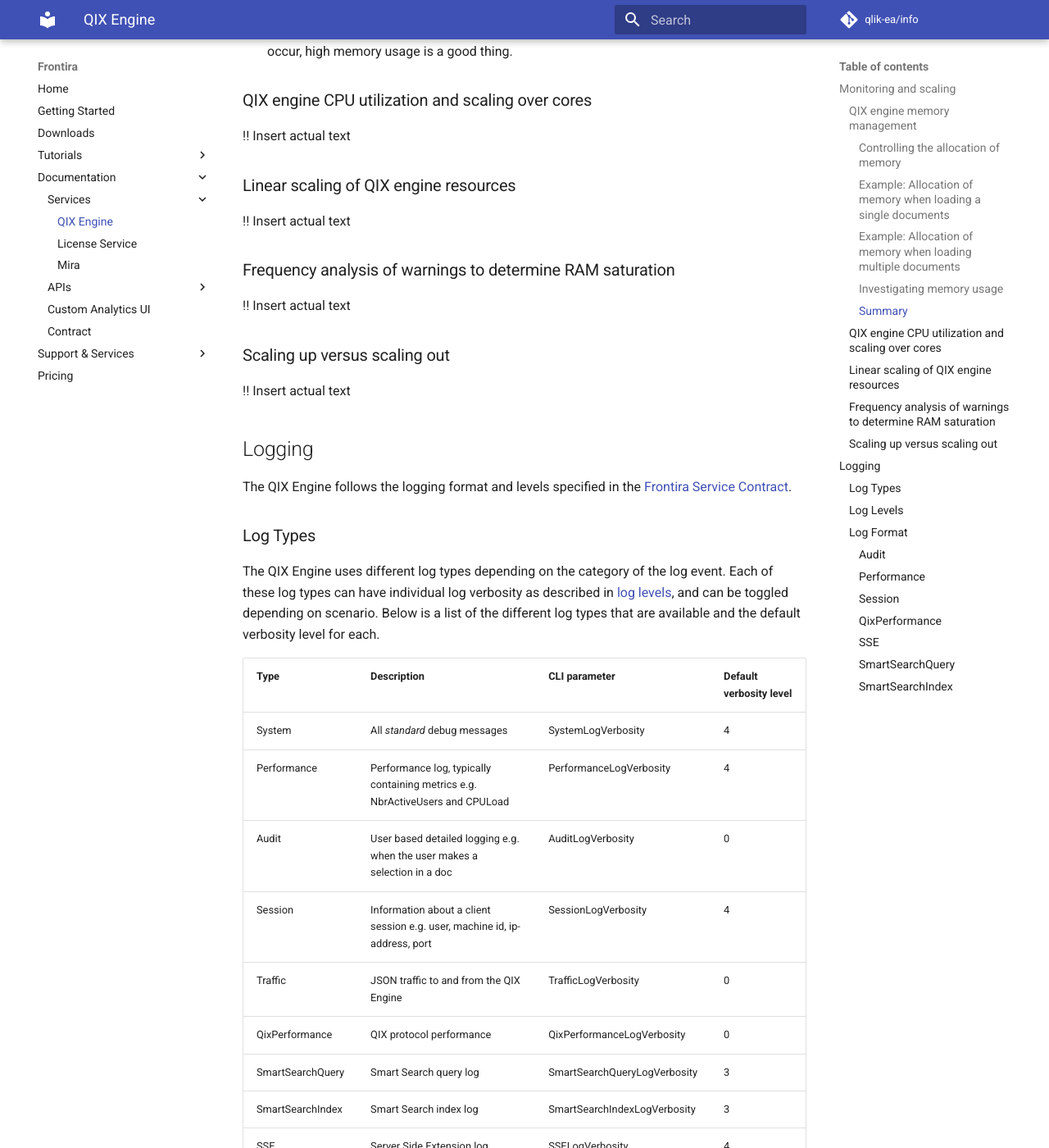
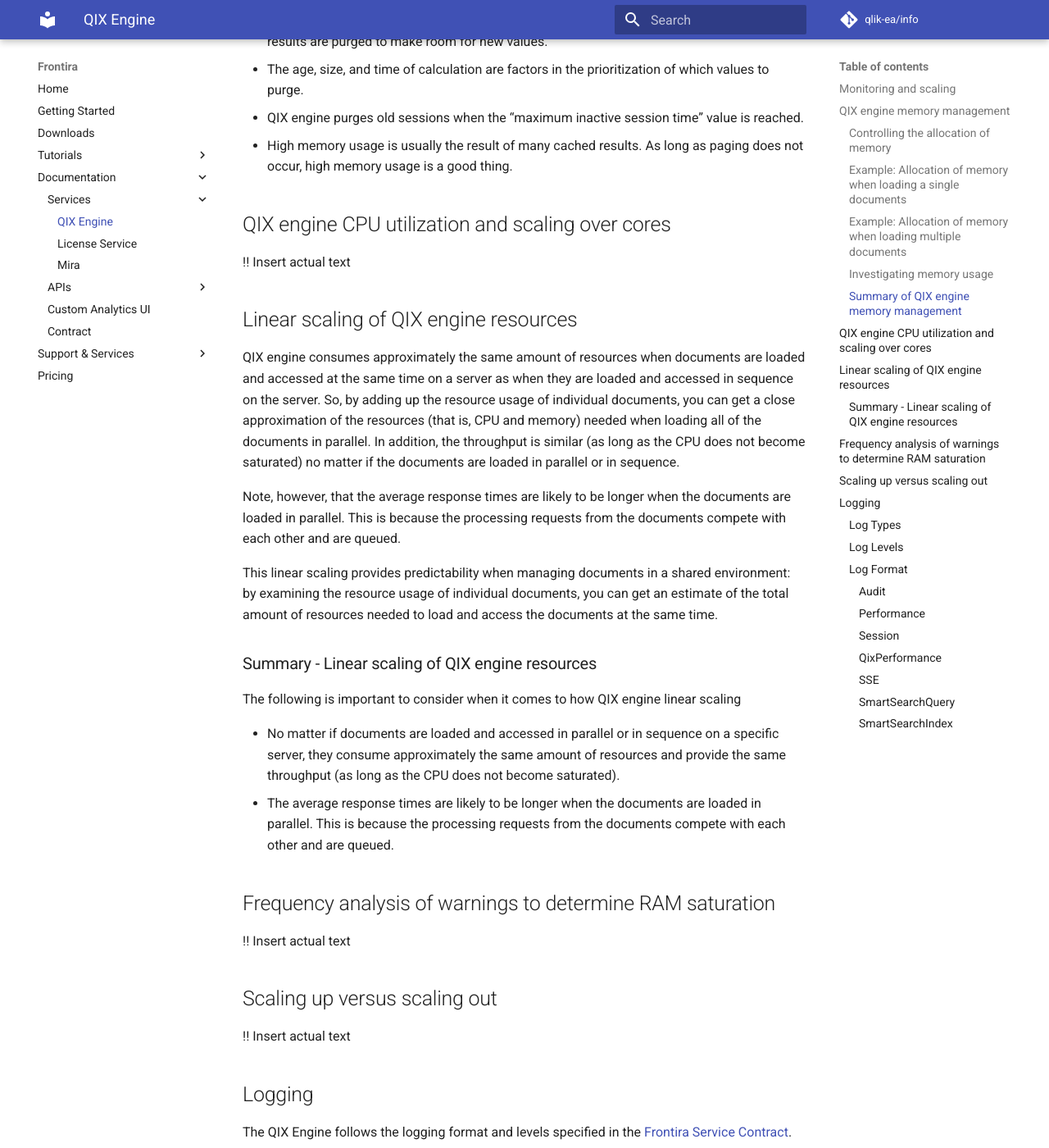
Before and after one commit to qlik-oss/core-website, an MkDocs documentation site: the page built from docs/documentation/services/qix-engine.md, in a window 1280 px wide and 1400 px high, scrolled down 4436 px. Shown: the whole window at 82% size. Built offline with MkDocs 1.6.1 and Material for MkDocs 9.7.7, drawn with Linux system fonts in a browser that asks for light colours; comment, search, counter and statistics services are not loaded; old or Windows-style settings are respelled for this version of MkDocs; some of the changed text lies outside the part shown.

Commit message:
Added Summary - Linear scaling of QIX engine resources

```diff
--- a/docs/documentation/services/qix-engine.md
+++ b/docs/documentation/services/qix-engine.md
@@ -1,13 +1,14 @@
 # QIX Engine documentation
 
-This page contains documentation on a subset of the QIX Engine features
+This page contains documentation on a subset of the QIX Engine features/
 that are commonly used in a containerized environment.
 
 ## Monitoring and scaling
 
-The QIX Engine..
+The QIX Engine has some unique resource charateristics and are here presented
+along with some ways to monitor it for health and scaling purposes.
 
-### QIX engine memory management
+## QIX engine memory management
 
 The main memory RAM is the primary
 storage for all data to be analyzed by QIX engine. The engine mainly
@@ -30,7 +31,7 @@
 dataset. Most of the session information is shared between sessions in
 the same state. Aggregates are shared across all users in a central cache.
 
-#### Controlling the allocation of memory
+### Controlling the allocation of memory
 
 There are two fundamental settings for controlling how QIX engine
 allocates and releases memory:
@@ -80,7 +81,7 @@
 set High / Max memory usage setting, but above the Working set High / Max
 memory usage setting paging will definitively occur.
 
-#### Example: Allocation of memory when loading a single documents
+### Example: Allocation of memory when loading a single documents
 
 The following figure shows an example of the memory allocation by QIX engine
 over time when a clean server is started and users begin to interact with a
@@ -109,7 +110,7 @@
 WebSocket, the session ends when the user closes the browser tab (that is,
 at “User activity ends”).
 
-#### Example: Allocation of memory when loading multiple documents
+### Example: Allocation of memory when loading multiple documents
 
 The following figure shows how multiple documents can fit into RAM, even
 when the total amount of allocated memory touches the Working set Low /
@@ -121,7 +122,7 @@
 
 ![Multiple doc allocation](../../images/qix-service/qix_allocation_multiple_docs.png)
 
-#### Investigating memory usage
+### Investigating memory usage
 
 It is good practice to investigate how QIX engine uses memory. When the
 memory curve fluctuates a lot, it usually means that the engine needs to
@@ -131,7 +132,7 @@
 
 ![Monitoring RAM](../../images/qix-service/monitoring_ram.png)
 
-#### Summary
+### Summary of QIX engine memory management
 
 The following is important to consider when it comes to memory management:
 
@@ -151,19 +152,46 @@
 * High memory usage is usually the result of many cached results. As long
   as paging does not occur, high memory usage is a good thing.
 
-### QIX engine CPU utilization and scaling over cores
+## QIX engine CPU utilization and scaling over cores
 
 !! Insert actual text
 
-### Linear scaling of QIX engine resources
+## Linear scaling of QIX engine resources
+
+QIX engine consumes approximately the same amount of resources when documents
+are loaded and accessed at the same time on a server as when they are loaded
+and accessed in sequence on the server. So, by adding up the resource usage
+of individual documents, you can get a close approximation of the resources
+(that is, CPU and memory) needed when loading all of the documents in parallel.
+In addition, the throughput is similar (as long as the CPU does not become
+saturated) no matter if the documents are loaded in parallel or in sequence.
+
+Note, however, that the average response times are likely to be longer when
+the documents are loaded in parallel. This is because the processing requests
+from the documents compete with each other and are queued.
+
+This linear scaling provides predictability when managing documents in a
+shared environment: by examining the resource usage of individual documents,
+you can get an estimate of the total amount of resources needed to load and
+access the documents at the same time.
+
+### Summary - Linear scaling of QIX engine resources
+
+The following is important to consider when it comes to how QIX engine
+linear scaling
+
+* No matter if documents are loaded and accessed in parallel or in sequence
+  on a specific server, they consume approximately the same amount of resources
+  and provide the same throughput (as long as the CPU does not become saturated).
+* The average response times are likely to be longer when the documents are
+  loaded in parallel. This is because the processing requests from the documents
+  compete with each other and are queued.
+
+## Frequency analysis of warnings to determine RAM saturation
 
 !! Insert actual text
 
-### Frequency analysis of warnings to determine RAM saturation
-
-!! Insert actual text
-
-### Scaling up versus scaling out
+## Scaling up versus scaling out
 
 !! Insert actual text
 
```
